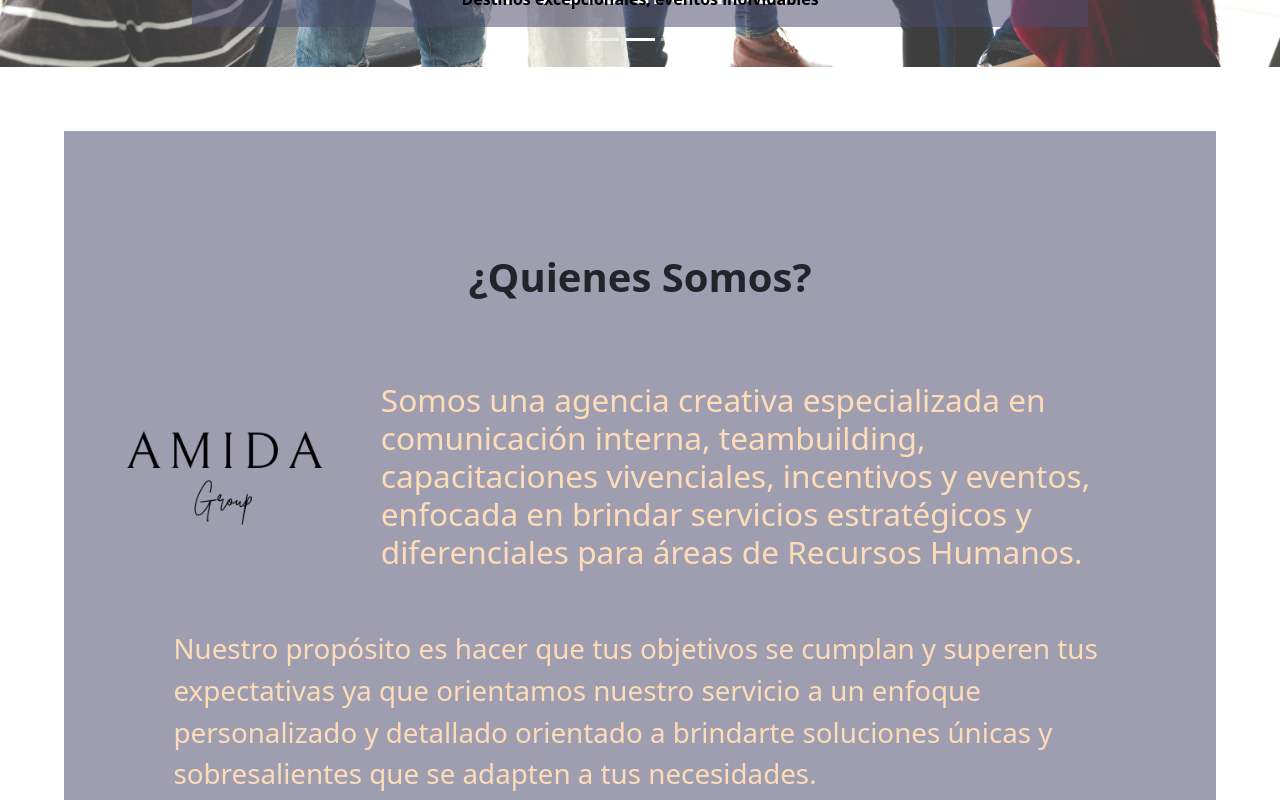
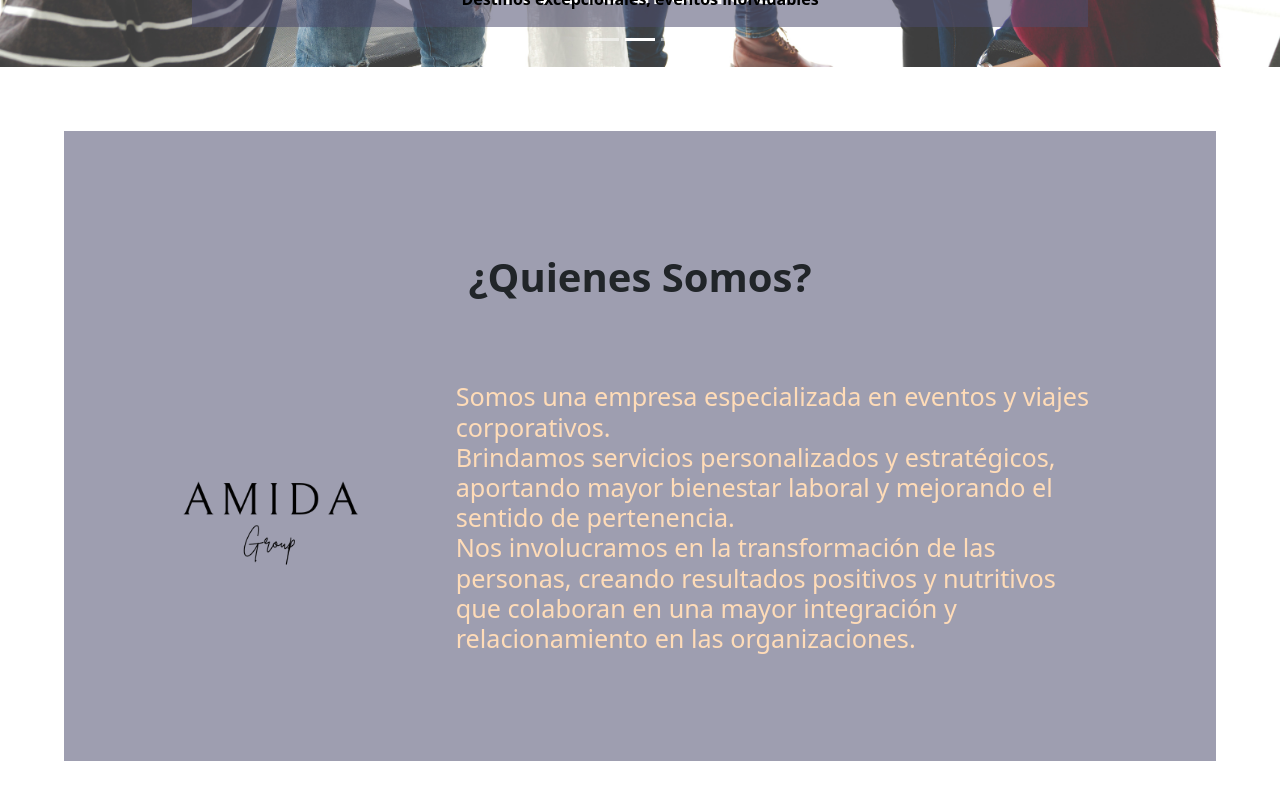
Before and after one commit to franco-buccellato/amida, a React (Create React App) app: page / in a window 1280 px wide. Shown: the part 860-1660 px from the top of the page. Built offline with nearby package versions, Linux system fonts and the light colour scheme.

Commit message:
Actualización de Quienes Somos

```diff
--- a/src/componentes/Inicio/Inicio.css
+++ b/src/componentes/Inicio/Inicio.css
@@ -28,13 +28,13 @@
 
 /* CAROUSEL 1 */
 .carousel-caption-1 {
-    width: 100%;
+    /* width: 100%; */
 }
 .carousel-caption-1 .card-marketing-carousel-caption {
     display: flex;
     flex-direction: column;
-    margin-left: 35%;
-    width: 40%;
+    /* margin-left: 35%; */
+    width: 100%;
     height: 100%;
     margin-top: -50vw;
     background: var(--color-2-1);
--- a/src/componentes/Inicio/Inicio.js
+++ b/src/componentes/Inicio/Inicio.js
@@ -1,7 +1,7 @@
 import "./Inicio.css";
 import Carousel from "react-bootstrap/Carousel";
 
-import imagenCarrousel1 from '../../imagenes/fondo-carrousel2 (3).png';
+import imagenCarrousel1 from '../../imagenes/fondo-carrousel2 (6).png';
 import imagenCarrousel2 from '../../imagenes/fondo-carrousel2 (8).png';
 import imagenCarrousel3 from '../../imagenes/fondo-carrousel2 (2).png';
 import imagenCarrousel4 from '../../imagenes/fondo-carrousel-4.png';
--- a/src/componentes/SeccionQuienesSomos/SeccionQuienesSomos.css
+++ b/src/componentes/SeccionQuienesSomos/SeccionQuienesSomos.css
@@ -4,7 +4,8 @@
     align-items: center;
     justify-content: flex-start;
     padding-top: 50px;
-    height: 1000px;
+    padding-bottom: 100px;
+    /* height: 1000px; */
     width: 90%;
     margin: 5% 5%;
     background-color: var(--color-2-1);
@@ -27,8 +28,8 @@
 }
 
 .section-nosotros-descripcion {
-    width: 90%;
-    margin: 0 5%;
+    width: 80%;
+    margin: 0 10%;
     display: flex;
     flex-direction: row;
     align-items: center;
@@ -46,7 +47,7 @@
     align-items: center;
     justify-content: baseline;
     width: 90%;
-    margin: 0 5%;
+    margin-left: 10%;
     font-weight: 500;
     color: var(--color-3);
 }
@@ -158,7 +159,7 @@
 }
 
 .display-6-configurado {
-    font-size: calc(0.775rem + 1.5vw);
+    font-size: calc(0.775rem + 1vw);
     /* animation: text-animation 5s; */
     animation: fadeIn 5s;
 }
--- a/src/componentes/SeccionQuienesSomos/SeccionQuienesSomos.js
+++ b/src/componentes/SeccionQuienesSomos/SeccionQuienesSomos.js
@@ -11,10 +11,10 @@ function SeccionQuienesSomos() {
             </div>
             <div className="section-nosotros-descripcion">
                 <img src={logoAmida}></img>
-                <h6 className="display-6-configurado">Somos una agencia creativa especializada en comunicación interna, teambuilding, capacitaciones vivenciales, incentivos y eventos, enfocada en brindar servicios estratégicos y diferenciales para áreas de Recursos Humanos.</h6>
-            </div>
-            <div className="section-nosotros-descripcion-span">
-                <span>Nuestro propósito es hacer que tus objetivos se cumplan y superen tus expectativas ya que orientamos nuestro servicio a un enfoque personalizado y detallado orientado a brindarte soluciones únicas y sobresalientes que se adapten a tus necesidades.</span>
+                <h6 className="display-6-configurado">
+                    Somos una empresa especializada en eventos y viajes corporativos. <br></br>
+                    Brindamos servicios personalizados y estratégicos, aportando mayor bienestar laboral y mejorando el sentido de pertenencia. <br></br>
+                    Nos involucramos en la transformación de las personas, creando resultados positivos y nutritivos que colaboran en una mayor integración y relacionamiento en las organizaciones.</h6>
             </div>
         </div>
     );
```
